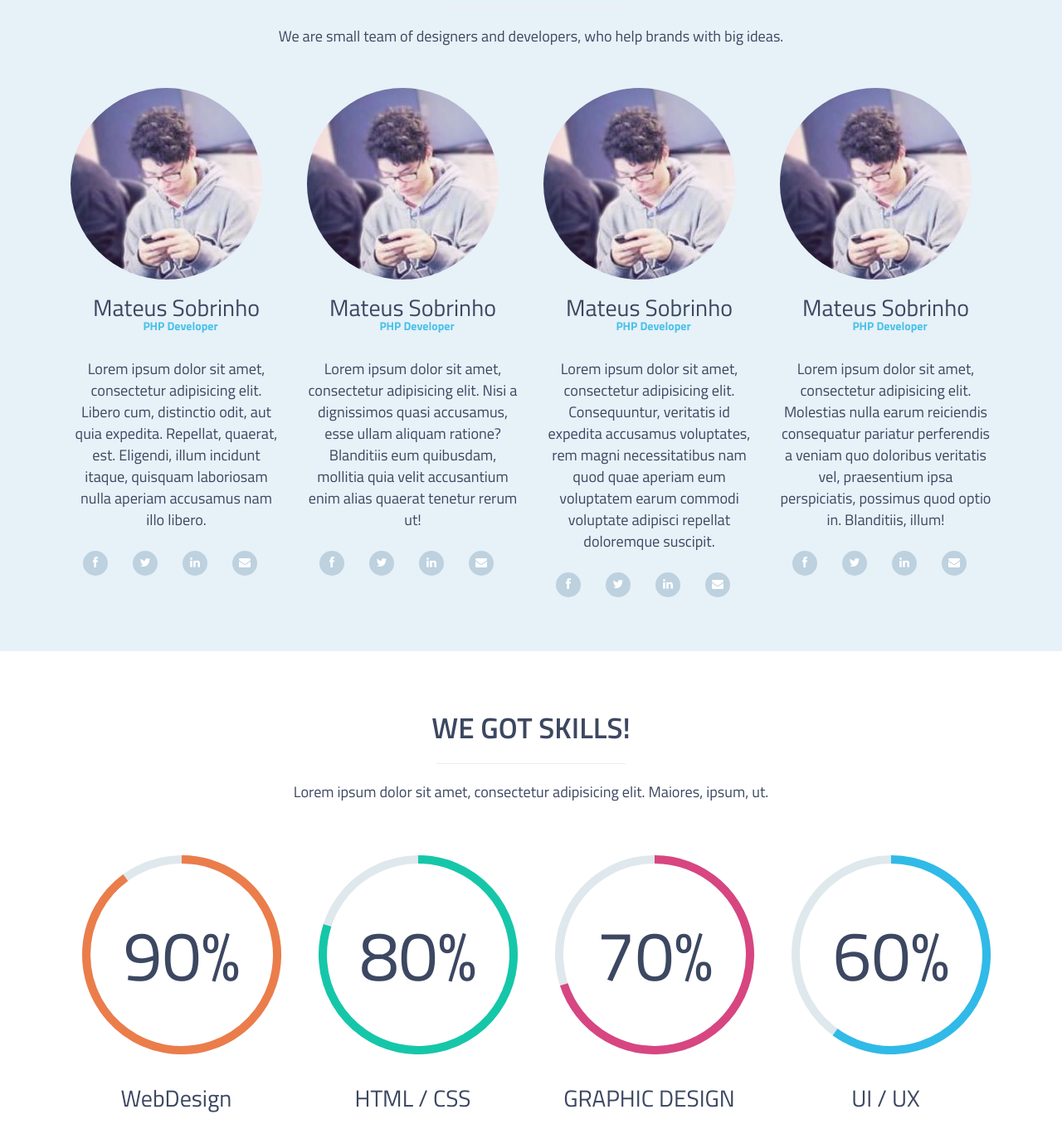
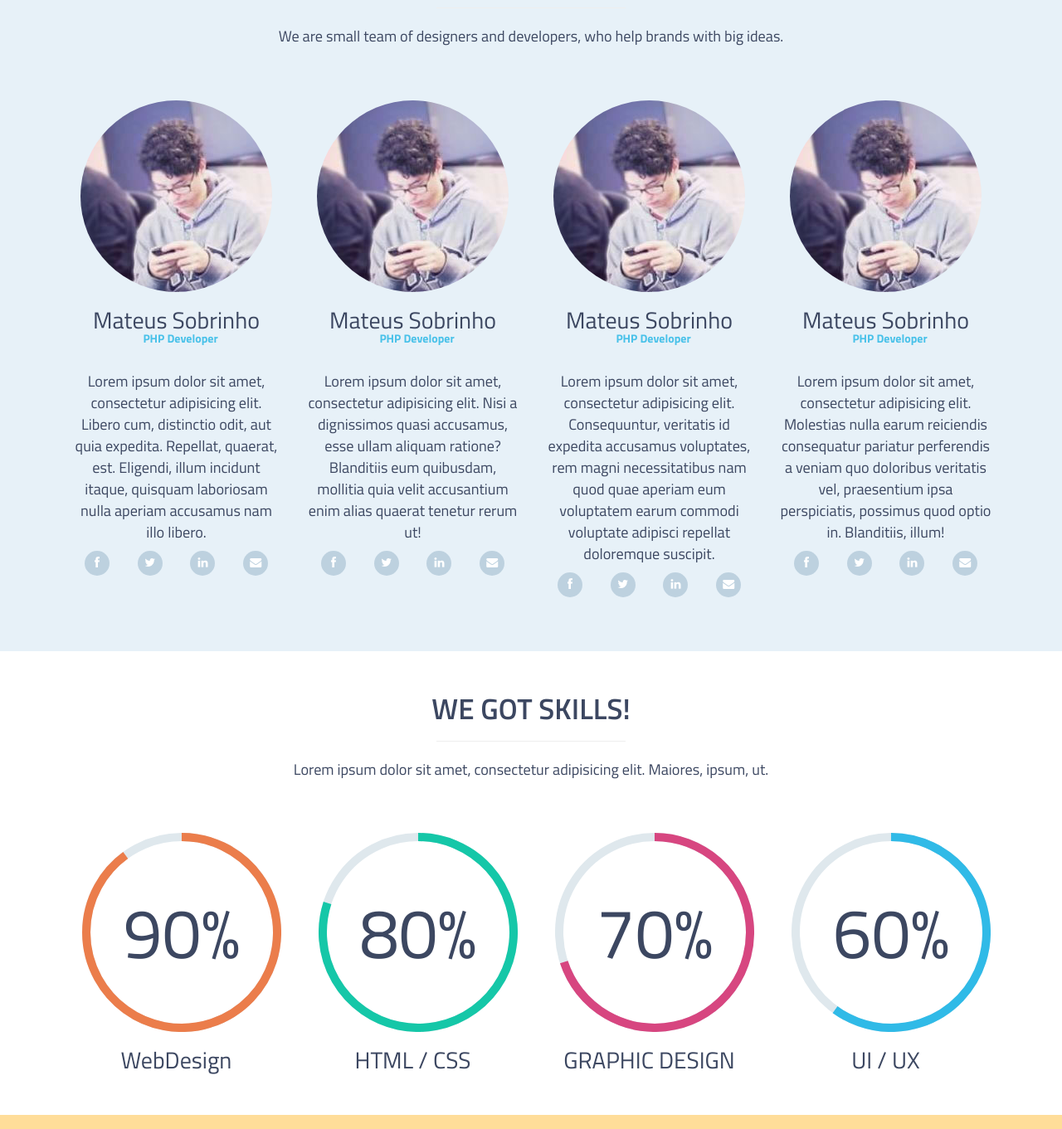
Before and after one commit to chocsx/CudaSinglePage, a plain HTML site: page index.html in a window 1280 px wide. Shown: the part 1520-2881 px from the top of the page at 83% size. Drawn offline with Linux system fonts and the light colour scheme.

Commit message:
last commit before the sleep

```diff
--- a/css/media.css
+++ b/css/media.css
@@ -17,7 +17,7 @@ body{font-family: "Titillium Web", monospace;}
 .services header h1{font-size:2.5em;  font-weight: 600;100%; text-align: center; }
 .services hr{ width:20%;}
 .services p {width:100%; text-align: center; font-size: 1.3em;}
-.service span{    display: inline-block;    text-align: center;   vertical-align: bottom;    vertical-align: middle;    margin:0 90px}
+.service span{    display: inline-block;    text-align: center;   vertical-align: bottom;    vertical-align: middle;    width: 100%;}
 .service h1{text-align: center;}
 
 
@@ -29,8 +29,9 @@ body{font-family: "Titillium Web", monospace;}
 .team p {width:100%; text-align: center; font-size: 1.3em;}
 .team h1 {font-size: 2em;  width: 100%; text-align: center; }
 .team h2 {font-size: 1em; color:#48c1e9; width: 100%; text-align: center; margin: -20px 0 30px 10px; font-weight:bold;}
-.member{display: flex; flex-wrap: wrap;}
-.member span{ background-color: #bdd1df; color: #fff; text-align: center; height: 30px; width:30px;margin:15px;padding:7px; border-radius: 20px}
+.team img{margin: 0 auto;}
+.member{display: flex; flex-wrap: wrap; padding: 15px;}
+.member span{ background-color: #bdd1df; color: #fff;  text-align: center; height: 30px; width:30px;margin:0 auto;padding:7px; border-radius: 20px}
 .member span:hover{background: #6eafdd; cursor: pointer;}
 
 /*SKILLS*/
@@ -39,7 +40,8 @@ body{font-family: "Titillium Web", monospace;}
 .skills header h1{font-size:2.5em;  font-weight: 600;100%; text-align: center; }
 .skills hr{ width:20%;}
 .skills p {width:100%; text-align: center; font-size: 1.3em;}
-.skills h1 {font-size: 2em;  width: 100%; text-align: center;}
+#canvas{width: 100%;text-align: center;}
+.skills h1 {font-size: 2em;  width: 100%; margin: 0 auto; text-align: center;}
 #canvas .circle {	display: inline-block;			margin: 1em;		}
 .circles-decimals {			font-size: .4em;		}
 
--- a/index.html
+++ b/index.html
@@ -56,71 +56,71 @@
                    <hr />
                    <p>We are working with both individuals and businesses from all over the globe to create awesome websites and applications.</p>
                </header>
-                <div class="service col-lg-3">
+                <div class="service col-lg-3 col-md-6">
                     <span class="icon-flag icon-5x"></span>
                     <h1>Branding</h1>
                     <p>Lorem ipsum dolor sit amet, consectetur adipisicing elit. Vitae excepturi possimus iste quam molestiae error expedita fuga, culpa optio repudiandae, soluta totam voluptas minus id. Numquam dolores a aliquid magni.</p>
                 </div>
-                <div class="service col-lg-3">
+                <div class="service col-lg-3 col-md-6">
                     <span class="icon-pencil icon-5x"></span>
                     <h1>Design</h1>
                     <p>Lorem ipsum dolor sit amet, consectetur adipisicing elit. Vitae excepturi possimus iste quam molestiae error expedita fuga, culpa optio repudiandae, soluta totam voluptas minus id. Numquam dolores a aliquid magni.</p>
                 </div>
-                <div class="service col-lg-3">
+                <div class="service col-lg-3 col-md-6">
                     <span class="icon-cogs icon-5x"></span>
                     <h1>Development</h1>
                     <p>Lorem ipsum dolor sit amet, consectetur adipisicing elit. Vitae excepturi possimus iste quam molestiae error expedita fuga, culpa optio repudiandae, soluta totam voluptas minus id. Numquam dolores a aliquid magni.</p>
                 </div>
-                <div class="service col-lg-3">
+                <div class="service col-lg-3 col-md-6">
                     <span class="icon-rocket icon-5x"></span>
                     <h1>Rocket Science</h1>
                     <p>Lorem ipsum dolor sit amet, consectetur adipisicing elit. Vitae excepturi possimus iste quam molestiae error expedita fuga, culpa optio repudiandae, soluta totam voluptas minus id. Numquam dolores a aliquid magni.</p>
                 </div>
             </div>
         </div>
-        <div id="team" class="row team col-lg-12">
+        <div id="team" class="row team col-lg-12 ">
             <div class="container">
                 <header>
                     <h1>MEET OUR BEAUTIFUL TEAM</h1>
                     <hr />
                     <p>We are small team of designers and developers, who help brands with big ideas.</p>
                 </header>
-                <div class="member col-lg-3">
+                <div class="member col-lg-3 col-md-6">
                     <img src="media/mateus-sobrinho.jpg" alt=""  class="img-circle">
                     <h1>Mateus Sobrinho</h1>
                     <h2>PHP Developer</h2>
                     <p>Lorem ipsum dolor sit amet, consectetur adipisicing elit. Libero cum, distinctio odit, aut quia expedita. Repellat, quaerat, est. Eligendi, illum incidunt itaque, quisquam laboriosam nulla aperiam accusamus nam illo libero.</p>
-                    <span class="icon-facebook icon-lg"></span>
+                    <span class="icon-facebook"></span>
                     <span class="icon-twitter"></span>
                     <span class="icon-linkedin"></span>
                     <span class="icon-envelope"></span>
                 </div>
-                <div class="member col-lg-3">
+                <div class="member col-lg-3 col-md-6">
                     <img src="media/mateus-sobrinho.jpg" alt=""  class="img-circle">
                     <h1>Mateus Sobrinho</h1>
                     <h2>PHP Developer</h2>
                     <p>Lorem ipsum dolor sit amet, consectetur adipisicing elit. Nisi a dignissimos quasi accusamus, esse ullam aliquam ratione? Blanditiis eum quibusdam, mollitia quia velit accusantium enim alias quaerat tenetur rerum ut!</p>
-                    <span class="icon-facebook icon-lg"></span>
+                    <span class="icon-facebook"></span>
                     <span class="icon-twitter"></span>
                     <span class="icon-linkedin"></span>
                     <span class="icon-envelope"></span>
                 </div>
-                <div class="member col-lg-3">
+                <div class="member col-lg-3 col-md-6">
                     <img src="media/mateus-sobrinho.jpg" alt=""  class="img-circle">
                     <h1>Mateus Sobrinho</h1>
                     <h2>PHP Developer</h2>
                     <p>Lorem ipsum dolor sit amet, consectetur adipisicing elit. Consequuntur, veritatis id expedita accusamus voluptates, rem magni necessitatibus nam quod quae aperiam eum voluptatem earum commodi voluptate adipisci repellat doloremque suscipit.</p>
-                    <span class="icon-facebook icon-lg"></span>
+                    <span class="icon-facebook "></span>
                     <span class="icon-twitter"></span>
                     <span class="icon-linkedin"></span>
                     <span class="icon-envelope"></span>
                 </div>
-                <div class="member col-lg-3">
+                <div class="member col-lg-3 col-md-6">
                     <img src="media/mateus-sobrinho.jpg" alt=""  class="img-circle">
                     <h1>Mateus Sobrinho</h1>
                     <h2>PHP Developer</h2>
                     <p>Lorem ipsum dolor sit amet, consectetur adipisicing elit. Molestias nulla earum reiciendis consequatur pariatur perferendis a veniam quo doloribus veritatis vel, praesentium ipsa perspiciatis, possimus quod optio in. Blanditiis, illum!</p>
-                    <span class="icon-facebook icon-lg"></span>
+                    <span class="icon-facebook "></span>
                     <span class="icon-twitter"></span>
                     <span class="icon-linkedin"></span>
                     <span class="icon-envelope"></span>
@@ -135,26 +135,26 @@
                     <hr />
                     <p>Lorem ipsum dolor sit amet, consectetur adipisicing elit. Maiores, ipsum, ut. </p>
                 </header>
-                <div class="tech col-lg-3 webdesign">
+                <div class="tech col-lg-3 col-md-6 webdesign">
                     <div id="canvas">
                         <div class="circle" id="circles-4"></div>
 
                     </div>
                     <h1>WebDesign</h1>
                 </div>
-                <div class="tech col-lg-3 html">
+                <div class="tech col-lg-3 col-md-6 html">
                     <div id="canvas">
                         <div class="circle" id="circles-3"></div>
                     </div>
                     <h1>HTML / CSS</h1>
                 </div>
-                <div class="tech col-lg-3 graphic">
+                <div class="tech col-lg-3 col-md-6 graphic">
                     <div id="canvas">
                         <div class="circle" id="circles-2"></div>
                     </div>
                     <h1>GRAPHIC DESIGN</h1>
                 </div>
-                <div class="tech col-lg-3 uiux">
+                <div class="tech col-lg-3 col-md-6 uiux">
                     <div id="canvas">
                         <div class="circle" id="circles-1"></div>
                     </div>
@@ -178,19 +178,19 @@
                 </ul>
 
                 <div id="Container">
-                    <div class="mix web" data-my-order="1">
+                    <div class="mix web col-md-3" data-my-order="1">
                         <img src="media/work1.png" alt="">
                         <h2>Jsobrinho</h2>
                     </div>
-                    <div class="mix web" data-my-order="2">
+                    <div class="mix web col-md-3" data-my-order="2">
                         <img src="media/work1.png" alt="">
                         <h2>Jsobrinho</h2>
                     </div>
-                    <div class="mix app" data-my-order="3">
+                    <div class="mix app col-md-3" data-my-order="3">
                         <img src="media/work1.png" alt="">
                         <h2>Jsobrinho</h2>
                     </div>
-                    <div class="mix app" data-my-order="4">
+                    <div class="mix app col-md-3" data-my-order="4">
                         <img src="media/work1.png" alt="">
                         <h2>Jsobrinho</h2>
                     </div>
```
